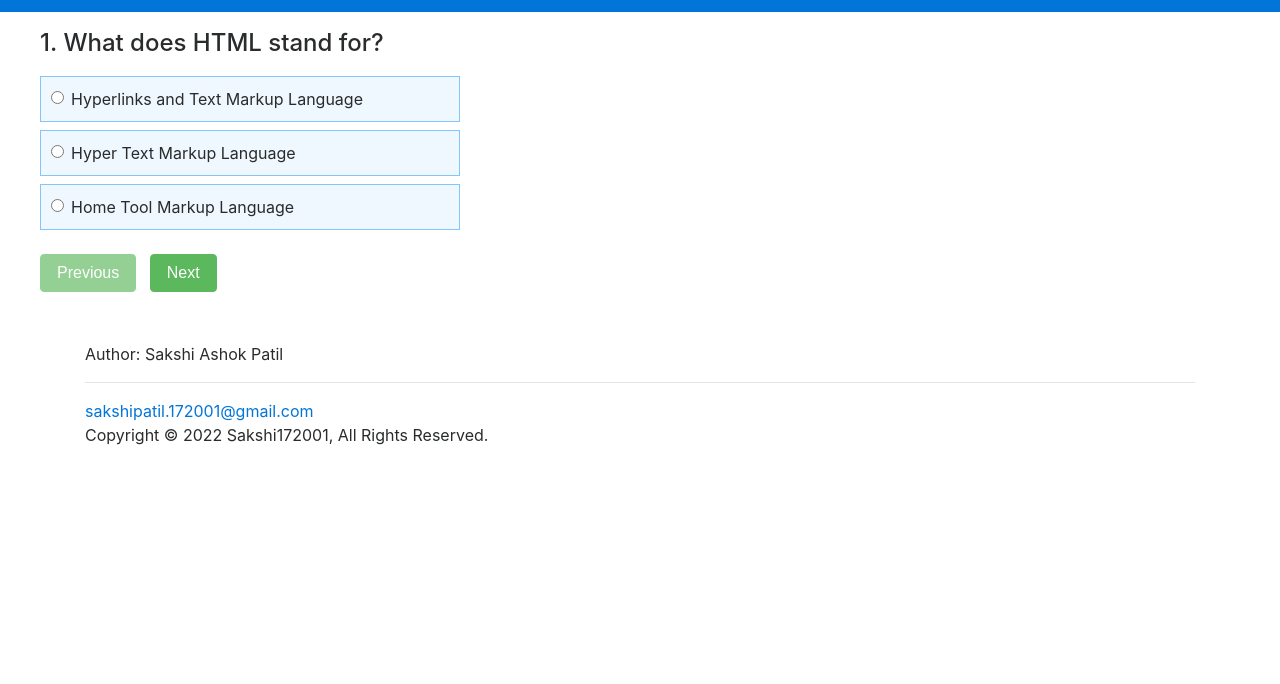
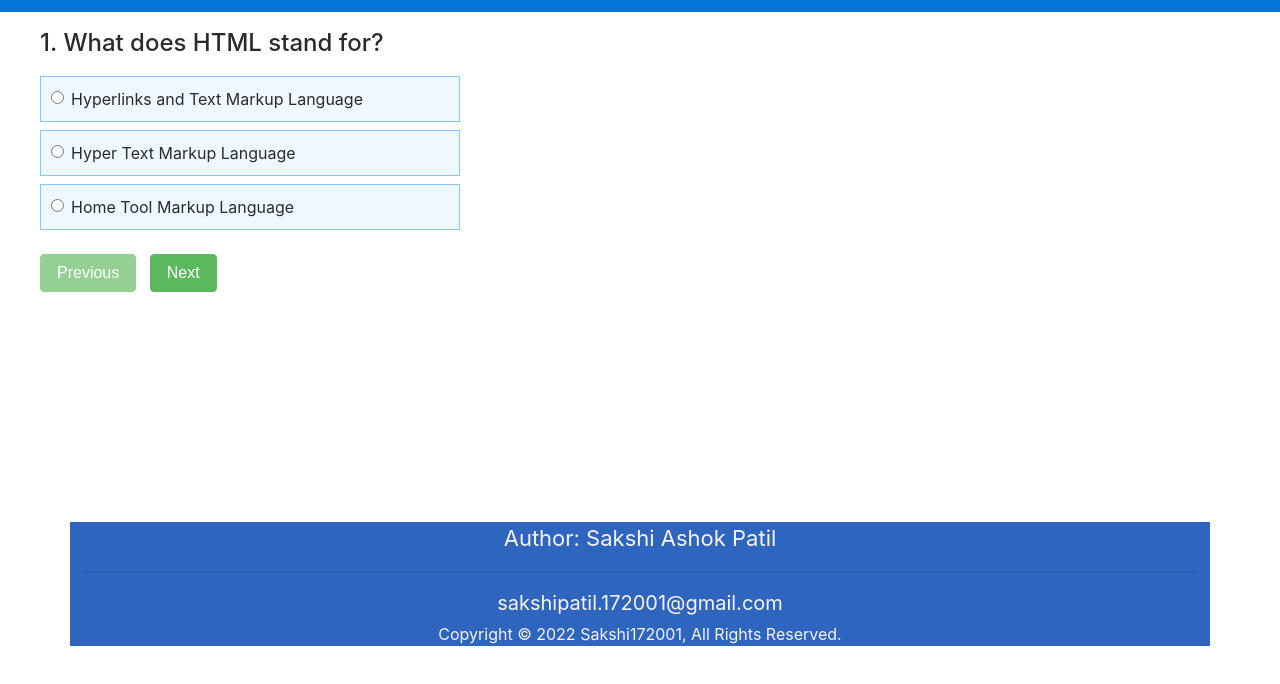
Before and after one commit to SP-17/Quiz-Application, a plain HTML site: page index.html in a window 1280 px wide. Shown: the part 78-762 px from the top of the page. Drawn offline with nearby package versions, Linux system fonts and the light colour scheme.

Commit message:
Update style.css

```diff
--- a/style.css
+++ b/style.css
@@ -74,3 +74,32 @@
         margin-bottom: 15px;
         padding-bottom: 15px;
     }
+
+    .footer {
+        text-align: center;
+        background-color: rgb(45, 101, 191);
+        margin-top: 180px;
+        width: 3000px;
+    }
+
+    .footer p {
+        font-size: 22px;
+        text-transform: capitalize;
+        color: rgb(250, 243, 243);
+    }
+
+    #cr {
+        color: rgb(250, 243, 243);
+        font-size: 16px;
+        margin-top: 4px;
+    }
+
+    .footer a {
+        font-size: 20px;
+        color: rgb(250, 243, 243);
+    }
+
+    .footer .foot_email {
+        font-size: 20px;
+        color: rgb(250, 243, 243);
+    }
```
Lines whose indentation alone changed are shown as unchanged.
